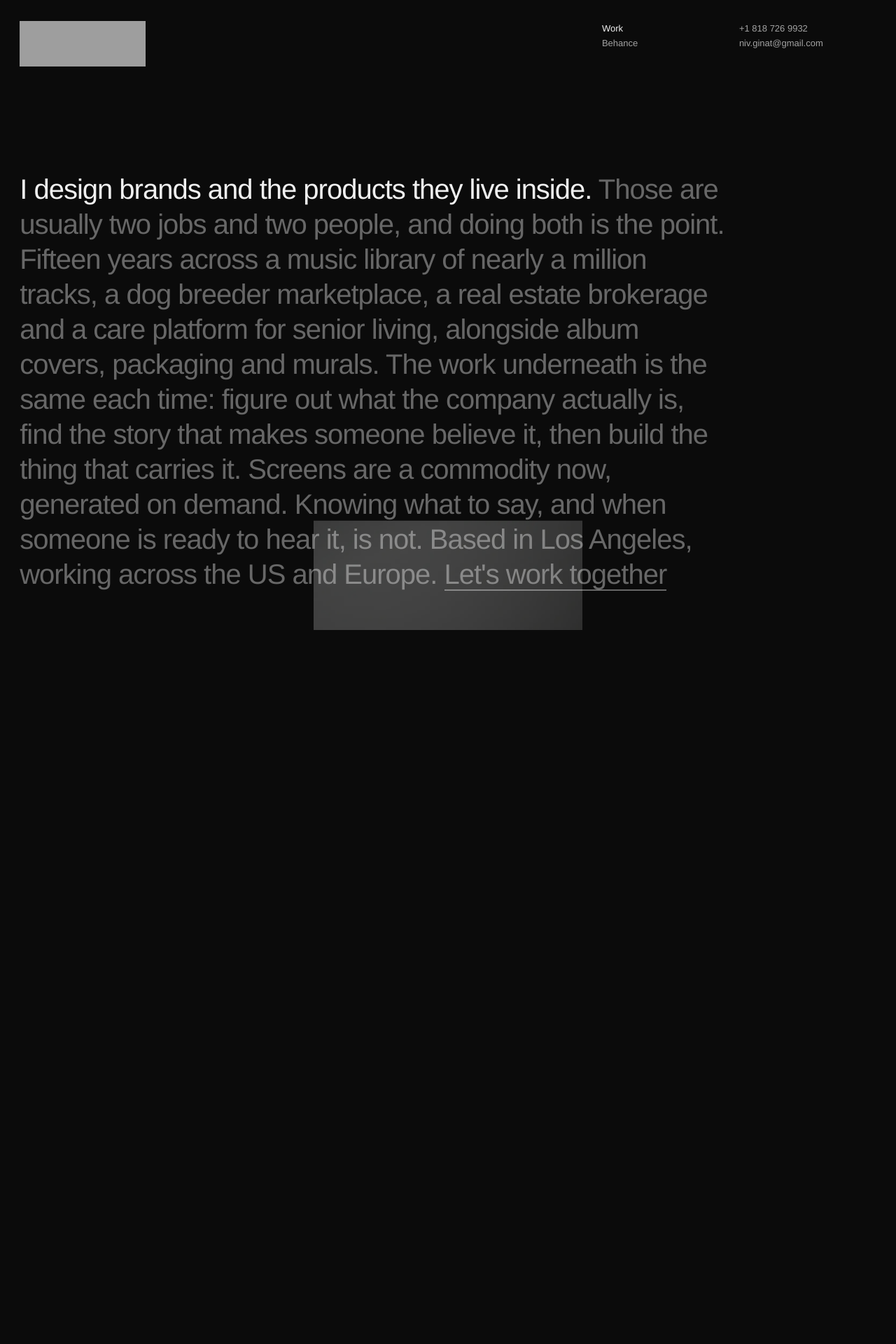
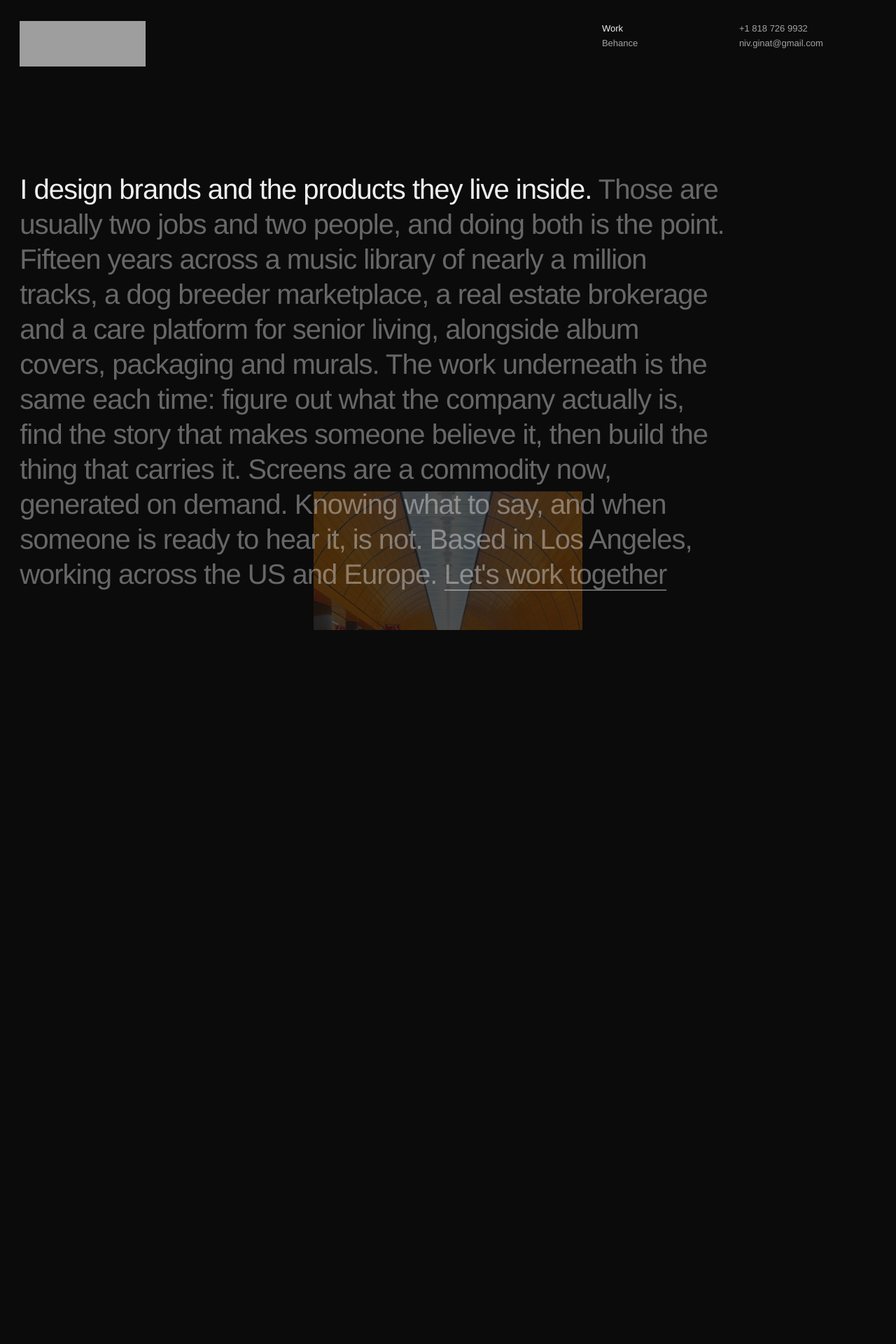
Before and after one commit to niv-ginat/niv-ginat, a Jekyll site: the page built from index.html, in a window 1280 px wide. Shown: the top 1920 px of the page at 70% size. Built offline with Jekyll 4.4.1, drawn with Linux system fonts in a browser that asks for light colours; nearby versions of some CDN libraries; grey boxes are pictures that could not be loaded.

Commit message:
Home: use the Munich photo; run it past the header to the top of the screen
Co-Authored-By: Claude Opus 5 (1M context) <noreply@anthropic.com>

```diff
--- a/css/style.css
+++ b/css/style.css
@@ -173,6 +173,10 @@ p {
   padding-top: 30px;
   padding-bottom: 30px;
   margin-bottom: 40px;
+  /* Above the intro artwork, which climbs the full height of the screen and
+     would otherwise paint over the logo and the links on its way past. */
+  position: relative;
+  z-index: 2;
 }
 
 #navigation .collapse { align-items: inherit; }
@@ -263,7 +267,10 @@ p {
    to the page edge and hands it over as --intro-inset. */
 .intro-media {
   position: absolute;
-  top: 0;
+  /* Up past the header to the top of the screen. The box is what clips the
+     image, so stopping at the pinned frame would cut it off mid-climb.
+     --intro-top is the frame's distance from the top, set in JS. */
+  top: calc(-1 * var(--intro-top, 0px));
   bottom: 0;
   left: calc(-1 * var(--intro-inset, 0px));
   width: var(--intro-vw, 100vw);
@@ -282,8 +289,8 @@ p {
   height: auto;
   aspect-ratio: 3 / 4;
   object-fit: cover;
-  opacity: 0.5;
-  filter: brightness(0.85);
+  opacity: 0.45;
+  filter: brightness(0.62);
 }
 
 @media (max-width: 767px) {
--- a/index.html
+++ b/index.html
@@ -8,12 +8,12 @@ description: Product and brand designer in Los Angeles. I design brands and the
   <div class="col-lg-10">
     <div class="introduction-text" data-intro-scroll>
       <div class="intro-sticky">
-      {% comment %} Placeholder artwork — swap the src for the real photo when
-      there is one. Decorative, so alt is empty and it is hidden from screen
-      readers; intro-scroll.js drifts it behind the statement. {% endcomment %}
+      {% comment %} Decorative, so alt is empty and it is hidden from screen
+      readers; intro-scroll.js runs it up the screen behind the statement.
+      {% endcomment %}
       <div class="intro-media" aria-hidden="true">
-        <img src="/images/intro/intro-placeholder.webp" alt=""
-             width="1000" height="1333" />
+        <img src="/images/intro/niv-munich.webp" alt=""
+             width="900" height="1200" />
       </div>
       <h1 class="statement">
         <span class="stmt-line">I design brands and the products they live inside.</span>
--- a/js/intro-scroll.js
+++ b/js/intro-scroll.js
@@ -49,6 +49,7 @@
   var pinStart = 0; // scrollY at which the pin engages
   var travel = 0;   // scroll distance the pin lasts
   var frameH = 0;   // height of the pinned frame
+  var boxH = 0;     // height of the artwork's box: the whole screen
   var lit = -1;
   var ticking = false;
 
@@ -71,14 +72,15 @@
 
     var progress = travel > 0 ? scrolled / travel : 1;
 
-    // Artwork climbs the full height of the frame: a slice showing at the
-    // bottom when the pin starts, gone past the top when it ends. The image
-    // is centred in the frame by CSS, so these are offsets from that.
+    // Artwork climbs the whole screen: a slice showing at the bottom when the
+    // pin starts, gone past the top when it ends. Its box runs from the top
+    // of the screen to the foot of the frame and the image is centred in it,
+    // so these are offsets from that centre.
     if (media) {
       var imgH = media.offsetHeight;
-      var centred = (frameH - imgH) / 2;
-      var from = frameH - PEEK * frameH; // top edge, barely on screen
-      var to = -imgH - 8;                // just past the top, edge and all
+      var centred = (boxH - imgH) / 2;
+      var from = boxH - PEEK * boxH; // top edge, barely on screen
+      var to = -imgH - 8;            // just past the top, edge and all
       media.style.transform =
         "translate3d(0," + (from + (to - from) * progress - centred).toFixed(1) + "px,0)";
     }
@@ -101,7 +103,10 @@
     sticky.style.top = "";
     sticky.style.minHeight = "";
     if (nav) nav.style.transform = "";
-    if (media) media.style.transform = "";
+    if (media) {
+      media.style.transform = "";
+      section.style.removeProperty("--intro-top");
+    }
   }
 
   function disable() {
@@ -149,6 +154,9 @@
     travel = lines.length * STEP * vh;
     pinStart = stickyTop - top;
     frameH = frame;
+    boxH = vh;
+    // Let the artwork's box reach the top of the screen, past the header.
+    if (media) section.style.setProperty("--intro-top", top + "px");
 
     enabled = true;
     section.classList.add("is-reveal");
```
Also changed, not shown: images/intro/intro-placeholder.webp (deleted), images/intro/niv-munich.webp (added).
